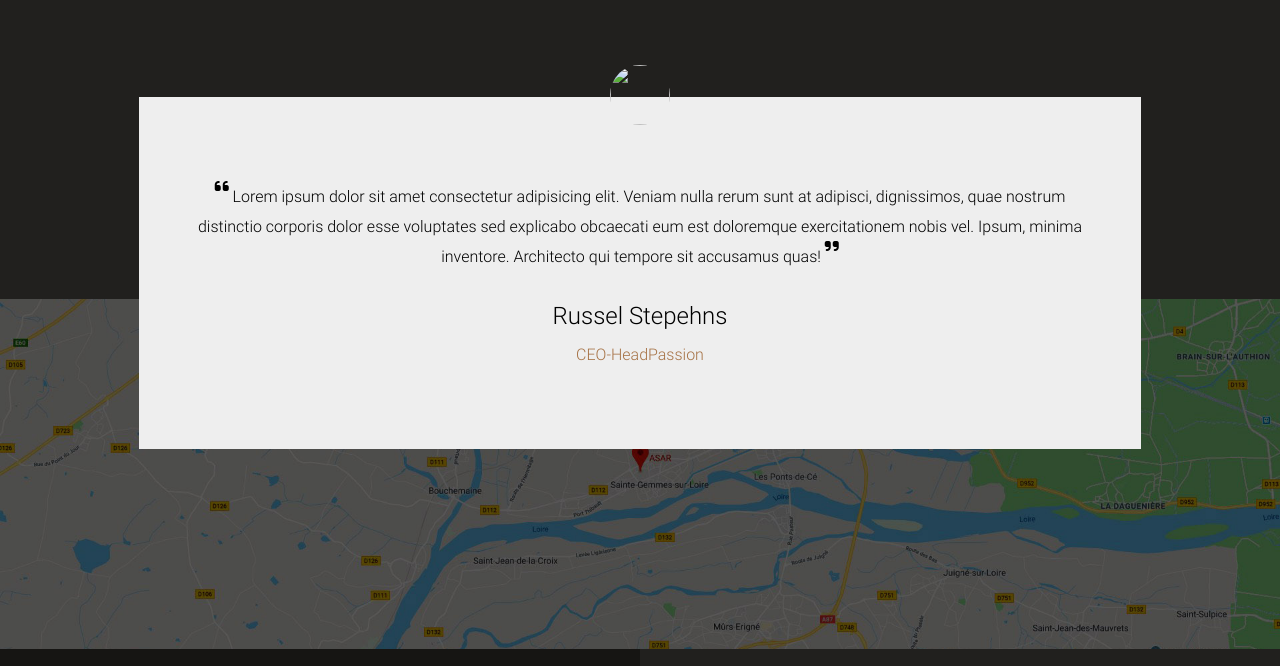
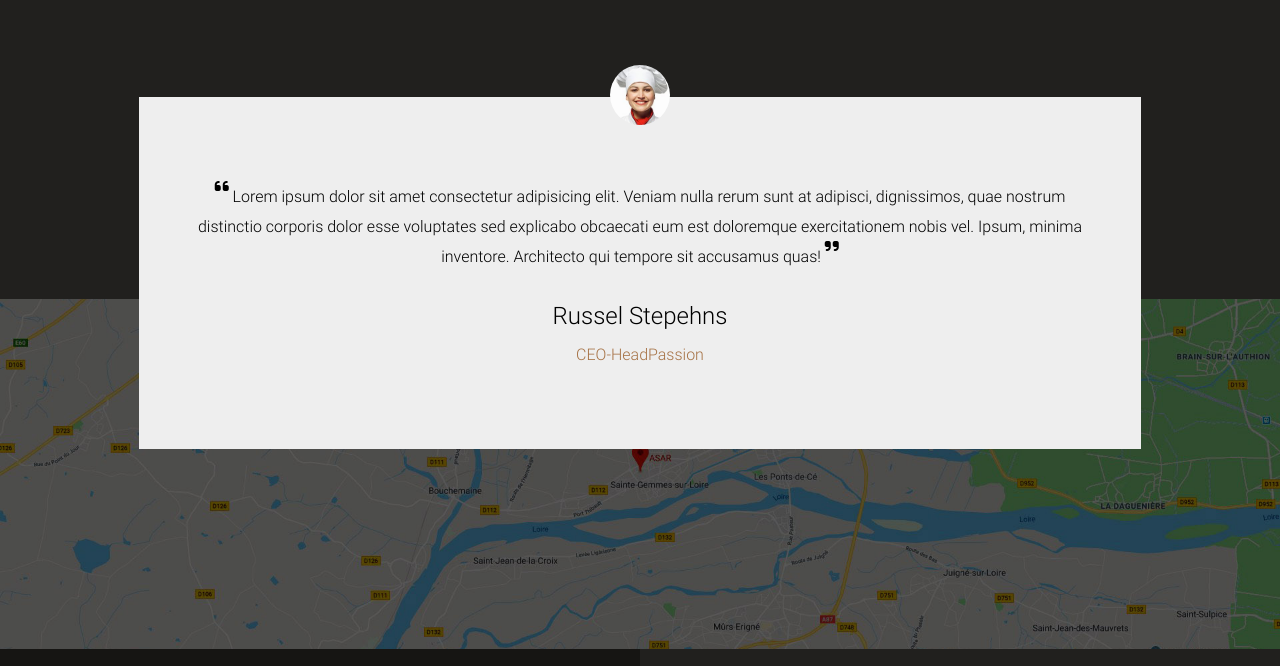
Before and after one commit to scarletjaromir/projectseo, a plain HTML site: page index.html in a window 1280 px wide. Shown: the part 3739-4405 px from the top of the page. Drawn offline with Linux system fonts and the light colour scheme; the site is published under a folder, as on GitHub Pages, so addresses that start at the root find nothing; a web font is replaced by a local one.

Commit message:
probleme avatar section5

```diff
--- a/index.html
+++ b/index.html
@@ -314,7 +314,7 @@
       <!---------SECTION5------------>
       <section class="section5">
         <div class="section5-content">
-          <img src="/assets/img/avatar-02.jpg" alt="" />
+          <img src="./assets/img/avatar-02.jpg" alt="" />
           <p>
             <i class="fa-solid fa-quote-left"></i> Lorem ipsum dolor sit amet
             consectetur adipisicing elit. Veniam nulla rerum sunt at adipisci,
```
